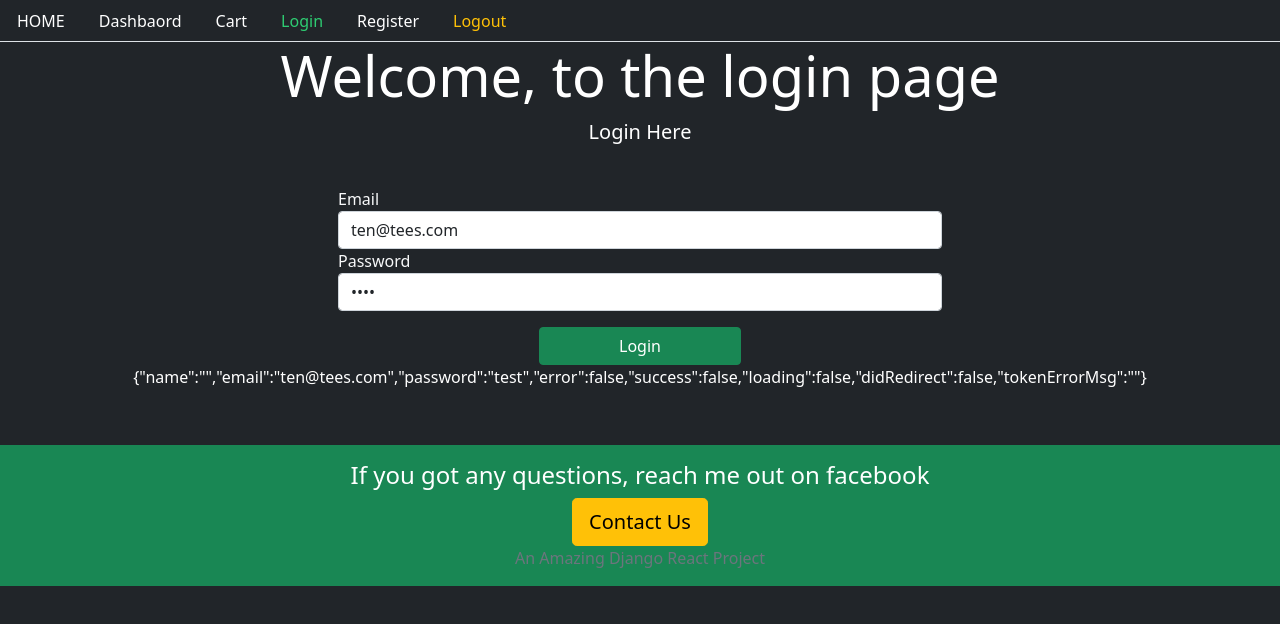
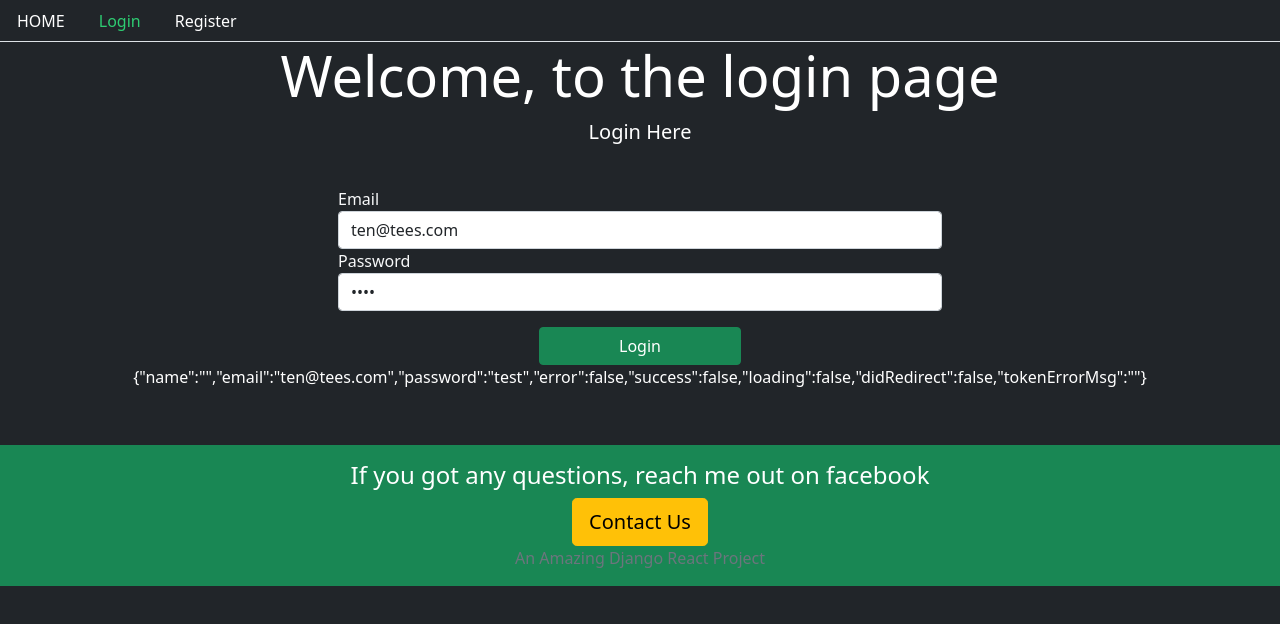
Before and after one commit to shiamabdullah/tshirt-Store, a React (Create React App) app in the folder projfrontend/: page /signin in a window 1280 px wide. Shown: the top 624 px of the page. Built offline with nearby package versions, Linux system fonts and the light colour scheme; no server answers.

Commit message:
navbar fixed voila

```diff
--- a/projfrontend/src/core/Menu.js
+++ b/projfrontend/src/core/Menu.js
@@ -1,5 +1,5 @@
 //sign in sign up
-import React from "react";
+import React, { Fragment } from "react";
 import { Link, withRouter } from "react-router-dom";
 import { signout, isAuthenticated } from "../auth/helper";
 
@@ -22,6 +22,8 @@ const Menu = ({ history, path }) => {
             HOME
           </Link>
         </li>
+        {isAuthenticated() && (
+          <Fragment>
             <li className="nav-item">
               <Link
                 className="nav-link"
@@ -40,6 +42,24 @@ const Menu = ({ history, path }) => {
                 Cart
               </Link>
             </li>
+
+            <li className="nav-item">
+              <span
+                onClick={() => {
+                  signout(() => {
+                    history.push();
+                  });
+                }}
+                className="nav-link text-warning"
+              >
+                Logout
+              </span>
+            </li>
+          </Fragment>
+        )}
+
+        {!isAuthenticated() && (
+          <Fragment>
             <li className="nav-item">
               <Link
                 className="nav-link"
@@ -59,19 +79,8 @@ const Menu = ({ history, path }) => {
                 Register
               </Link>
             </li>
-
-        <li className="nav-item">
-          <span
-            onClick={() => {
-              signout(() => {
-                history.push();
-              });
-            }}
-            className="nav-link text-warning"
-          >
-            Logout
-          </span>
-        </li>
+          </Fragment>
+        )}
       </ul>
     </div>
   );
```
Lines whose indentation alone changed are shown as unchanged.
